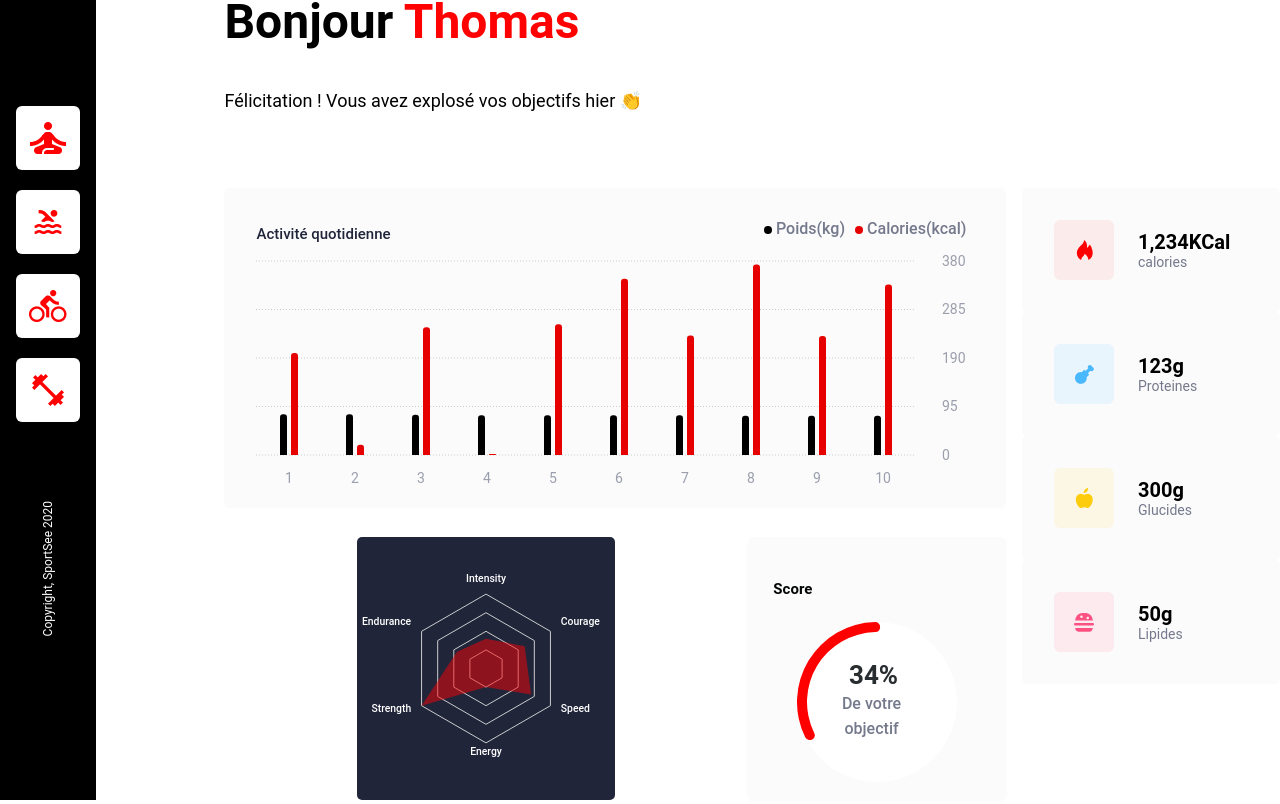
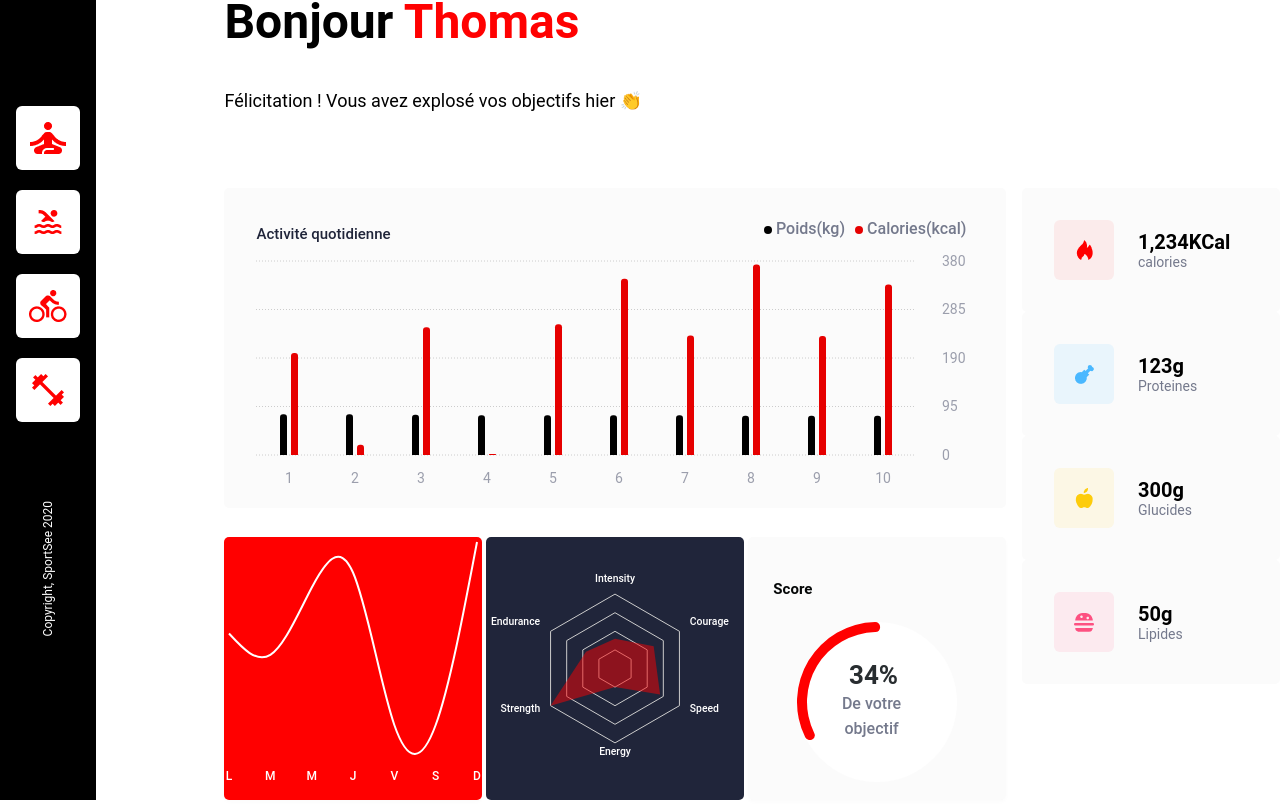
Before and after one commit to carra1358/amandine_carreno_p12_030322, a React (Create React App) app: page / in a window 1280 px wide. Shown: the part 198-1002 px from the top of the page. Built offline with nearby package versions, Linux system fonts and the light colour scheme.

Commit message:
session chart animation added

```diff
--- a/src/App.js
+++ b/src/App.js
@@ -52,7 +52,7 @@ function App() {
                <BarCharts styleName="bar_chart"/>
                <div className="user_small_grah_container">
 
-                 <SessionsCharts styleName="session_chart"/>
+                 <SessionsCharts styleName="small_chart"/>
                  <RadarCharts styleName="radar_chart"/>
                  <ScoreCharts styleName="score_chart"/>
 
--- a/src/components/SessionsCharts.jsx
+++ b/src/components/SessionsCharts.jsx
@@ -1,3 +1,4 @@
+import { useRef } from 'react';
 import { LineChart, Line, XAxis, YAxis, CartesianGrid, Tooltip, Legend, ResponsiveContainer } from 'recharts';
 
 const data = [{"day":1,"sessionLength":30},{"day":2,"sessionLength":23},{"day":3,"sessionLength":45},{"day":4,"sessionLength":50},{"day":5,"sessionLength":0},{"day":6,"sessionLength":0},{"day":7,"sessionLength":60}]
@@ -8,12 +9,14 @@ const tickFormatter = (tick) => {
    return newTick
 }
 
+
+
 const CustomTooltip = ({ active, payload}) => {
     if (active && payload && payload.length) {
 
       return (
-        <div className="custom-tooltip_session test">
-          <p >{`${payload[0].value} min`}</p>
+        <div className="custom-tooltip_session">
+          <p>{`${payload[0].value} min`}</p>
         </div>
       );
     }
@@ -21,6 +24,21 @@ const CustomTooltip = ({ active, payload}) => {
     return null;
   };
 
+
+  const TrackMouse = (e) => {
+
+    if(e.isTooltipActive){
+        const chartDom = document.querySelector(".session_chart_div")
+        const chartDomWidth = chartDom.clientWidth
+        let mousePosition = e.activeCoordinate.x / chartDomWidth * 100;
+         mousePosition = Math.round(mousePosition)
+        console.log(mousePosition)
+        //@ts-ignore
+        chartDom.style.background = `linear-gradient(90deg,#FF0000 ${mousePosition}%, #E60000 ${mousePosition}% )`
+
+    }
+
+}
 
 
 
@@ -30,15 +48,15 @@ const CustomTooltip = ({ active, payload}) => {
 function SessionsCharts ({styleName}) {
 
     return (
-        <div className={styleName}>
+        <div className={styleName} >
 
-            <div >
+            <div  className='session_chart_div' style={{width:"100%", height:"100%", background:"#FF0000", borderRadius:"5px"}}>
             <ResponsiveContainer width="100%" height="100%">
-           <LineChart  data={data}  >
-               <Tooltip content={CustomTooltip} cursor={{fill:"#8884d8"}}></Tooltip>
+           <LineChart  data={data} onMouseMove={TrackMouse} >
+               <Tooltip content={CustomTooltip} cursor={{fill:"#FFFF"}}></Tooltip>
 
-          <XAxis dataKey="day"  axisLine={false} height={110} tickMargin={40} tickLine={false} tick={{fontSize:"12px"}} tickFormatter={tickFormatter}/>
-          <Line type="natural"  dataKey="sessionLength" stroke="#8884d8" strokeWidth={2} dot={false} activeDot={{fill:"#FFFFF"} }/>
+          <XAxis dataKey="day"  axisLine={false} height={70} tickMargin={40} tickLine={false}  tick={{fontSize:"12px", fill:"#FFFF", fontWeight:"500"}} tickFormatter={tickFormatter}/>
+          <Line type="natural"  dataKey="sessionLength" stroke="#FFFF" strokeWidth={2} dot={false} activeDot={{fill:"#FFFFF"} }/>
         </LineChart>
       </ResponsiveContainer>
             </div>
--- a/src/styles/_charts.scss
+++ b/src/styles/_charts.scss
@@ -109,8 +109,17 @@ width: 258px;
 }
 
 .session_chart{
-    display: flex;
-    justify-content: flex-end;
-    background-color:#E60000;
+    border-radius: 5px;
+    height: 263px;
+     width: 258px;
+     background-color: #E60000;
     color:#FBFBFB;
 }
+
+.custom-tooltip_session{
+    background-color: white;
+    font-weight: 500;
+    color: #20253A;
+    font-size: 12px;
+    padding: 2px;
+}
```
